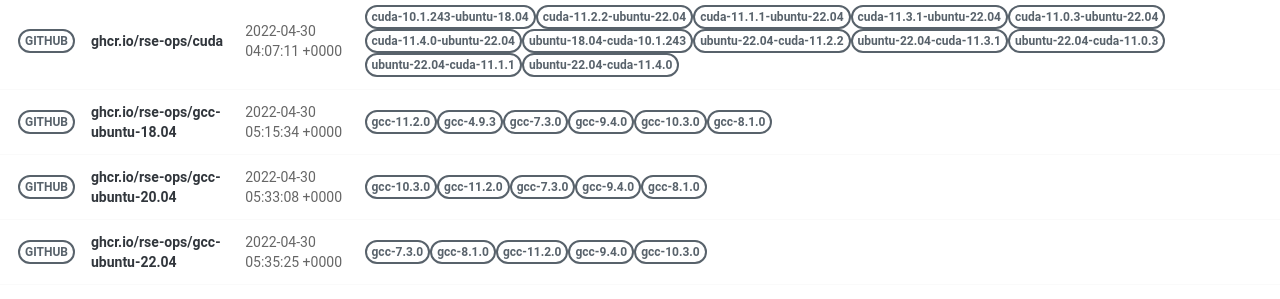
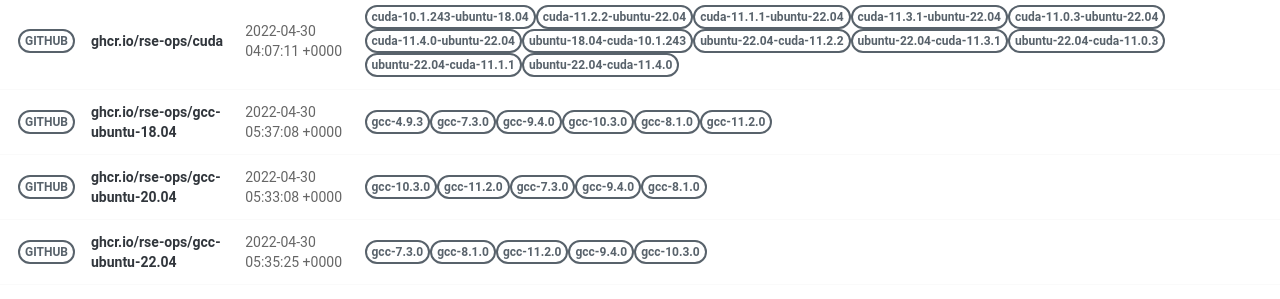
Before and after one commit to rse-ops/docker-images, a Jekyll site: the page built from pages/index.md, in a window 1280 px wide. Shown: the part 502-801 px from the top of the page. Built offline with Jekyll 4.4.1, drawn with Linux system fonts in a browser that asks for light colours; nearby versions of some CDN libraries.

Commit message:
Automated push to update library 2022-04-30

```diff
--- a/_library/ghcr.io-rse-ops-gcc-ubuntu-18.04.md
+++ b/_library/ghcr.io-rse-ops-gcc-ubuntu-18.04.md
@@ -1,14 +1,11 @@
 ---
 layout: container
 name: ghcr.io/rse-ops/gcc-ubuntu-18.04
-updated_at: 2022-04-30 05:15:34.436176
+updated_at: 2022-04-30 05:37:08.272431
 
 
 container_url: https://github.com/orgs/rse-ops/packages/container/package/gcc-ubuntu-18.04
 versions:
- - tag: gcc-11.2.0
-   dockerfile: https://github.com/rse-ops/docker-images/blob/main/ubuntu/gcc/Dockerfile
-   manifest: https://crane.ggcr.dev/manifest/ghcr.io/rse-ops/gcc-ubuntu-18.04:gcc-11.2.0
  - tag: gcc-4.9.3
    dockerfile: https://github.com/rse-ops/docker-images/blob/main/ubuntu/gcc/Dockerfile
    manifest: https://crane.ggcr.dev/manifest/ghcr.io/rse-ops/gcc-ubuntu-18.04:gcc-4.9.3
```
Also changed, not shown: other parts of _library/ghcr.io-rse-ops-gcc-ubuntu-18.04.md (+3 -0 lines).
